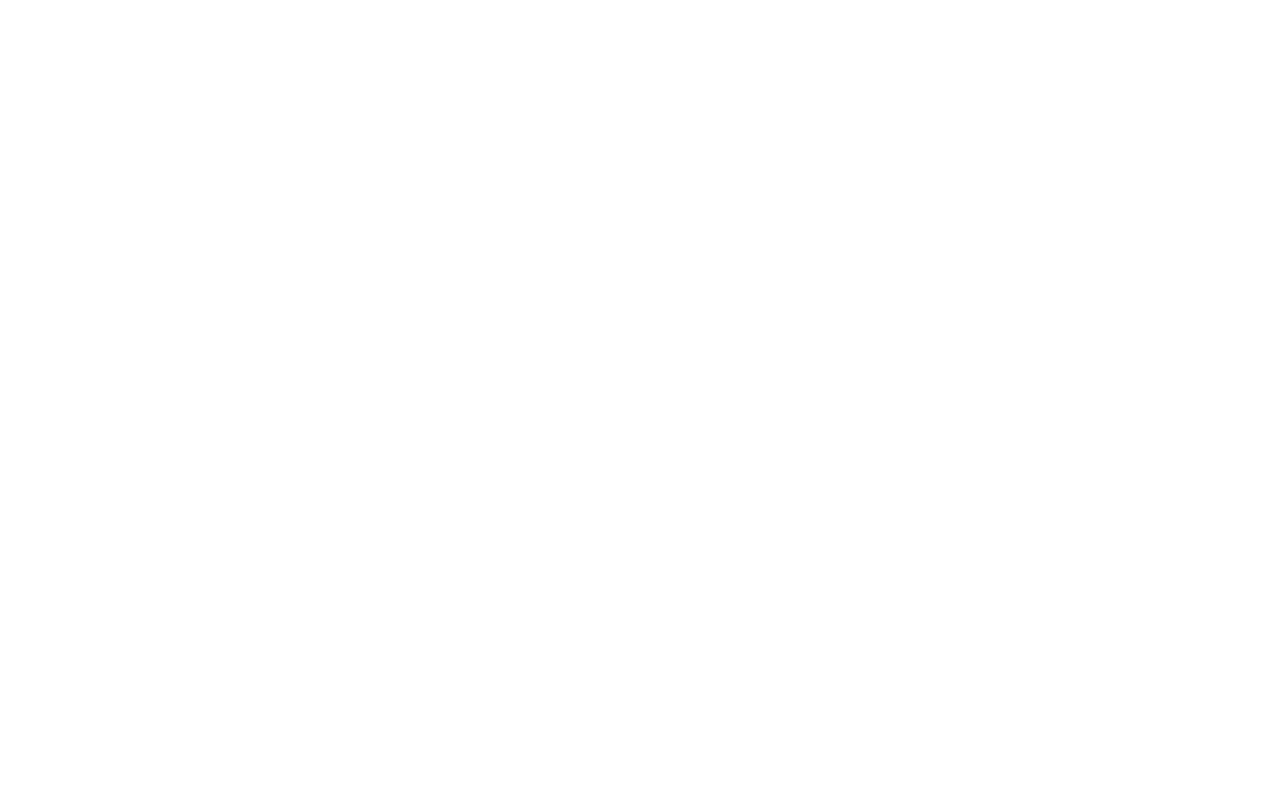
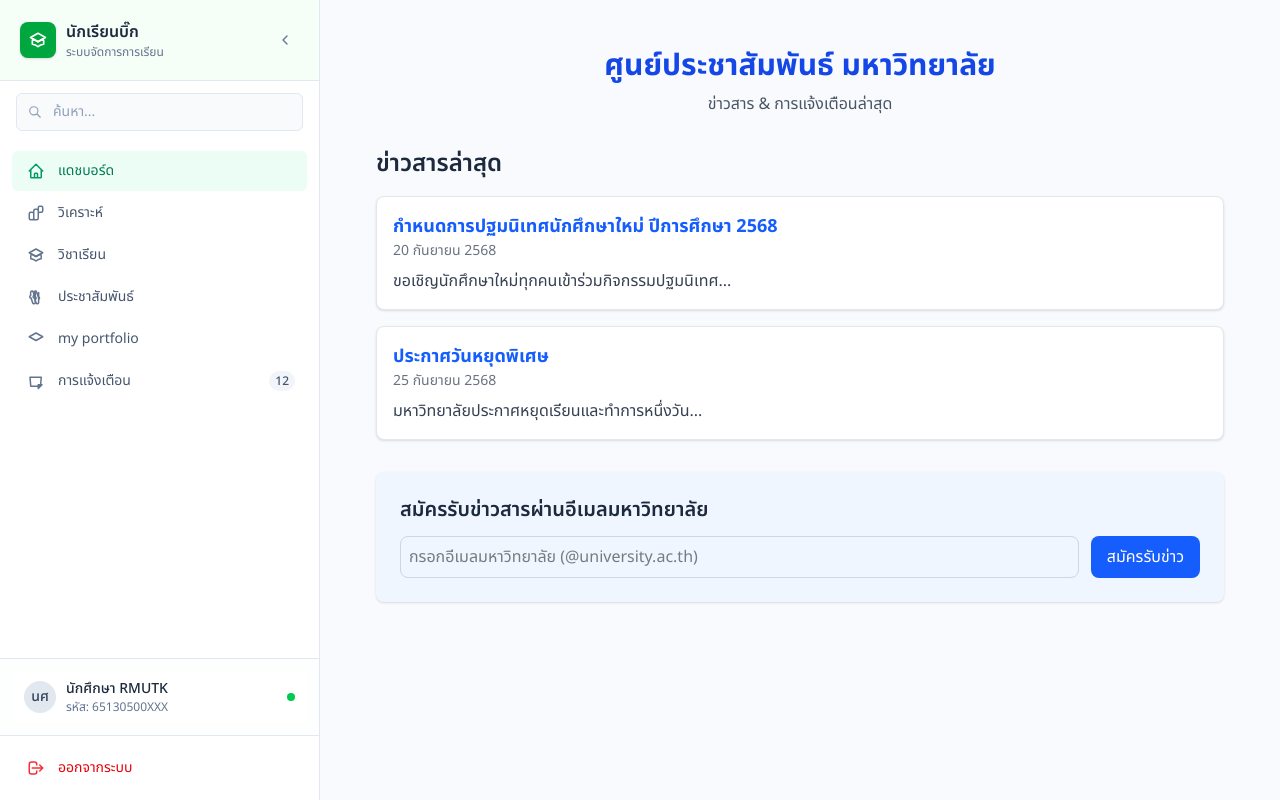
Before and after one commit to sodium6/END, a React (Vite) app in the folder client/: page /public-relations in a window 1280 px wide. Before the commit this address had no page. Built offline with nearby package versions, Linux system fonts and the light colour scheme.

Commit message:
ข่าวสาร

```diff
--- a/client/src/App.jsx
+++ b/client/src/App.jsx
@@ -5,6 +5,7 @@ import Profile from "./pages/user/user";
 import SignIn from "./pages/auth/Signin";
 import SignUp from "./pages/auth/SignUp";
 import StudentPortfolioDashboard from "./pages/dashboard/dashboard";
+import PublicRelations from "./pages/public_relations/public_relations";
 
 function App() {
   return (
@@ -15,6 +16,7 @@ function App() {
           <Route path="/import-data" element={<div />} />
           <Route path="/profile" element={<Profile />} />
           <Route path="/help" element={<div />} />
+          <Route path="/public-relations" element={<PublicRelations />} />
         </Route>
 
         <Route path="/sign-in" element={<SignIn />} />
--- a/client/src/components/layout/Sidebar.jsx
+++ b/client/src/components/layout/Sidebar.jsx
@@ -1,5 +1,6 @@
 // src/components/layout/Sidebar.jsx
 import React from "react";
+import { Link } from "react-router-dom";
 
 export default function Sidebar({
   isMobile,
@@ -143,6 +144,34 @@ export default function Sidebar({
               </li>
             ))}
 
+            <li>
+              <Link
+                to="/public-relations"
+                onClick={() => setActiveItem("public-relations")}
+                className={
+                  "w-full flex items-center space-x-2.5 px-3 py-2.5 rounded-md text-left transition-all duration-200 group " +
+                  (activeItem === "public-relations"
+                    ? "bg-emerald-50 text-emerald-700"
+                    : "text-slate-600 hover:bg-slate-50")
+                }
+                title={showText ? undefined : "ประชาสัมพันธ์"}
+              >
+                <div className="flex items-center justify-center min-w-[24px]">
+                  {/* Megaphone Icon */}
+                  <svg
+                    className={"h-4.5 w-4.5 " + (activeItem === "public-relations" ? "text-emerald-600" : "text-slate-500")}
+                    fill="none"
+                    stroke="currentColor"
+                    viewBox="0 0 24 24"
+                  >
+                    <path strokeLinecap="round" strokeLinejoin="round" strokeWidth="2" d="M11 5.882V19.24a1.76 1.76 0 01-3.417.592l-2.148-6.362a1.76 1.76 0 01-.592-3.417V5.882a1.76 1.76 0 013.417-.592l2.148 6.362a1.76 1.76 0 01.592 3.417z" />
+                    <path strokeLinecap="round" strokeLinejoin="round" strokeWidth="2" d="M15.5 5.882V19.24a1.76 1.76 0 01-3.417.592l-2.148-6.362a1.76 1.76 0 01-.592-3.417V5.882a1.76 1.76 0 013.417-.592l2.148 6.362a1.76 1.76 0 01.592 3.417z" />
+                  </svg>
+                </div>
+                {showText && <span className="text-sm">ประชาสัมพันธ์</span>}
+              </Link>
+            </li>
+
             {/* Static link: portfolio */}
             <li>
               <a
--- /dev/null
+++ b/client/src/pages/public_relations/public_relations.jsx
@@ -0,0 +1,94 @@
+import React, { useState } from "react";
+
+export default function PublicRelations() {
+  const [email, setEmail] = useState("");
+  const [submitted, setSubmitted] = useState(false);
+
+  // ตัวอย่างข่าว (จริงๆ ควร fetch จาก DB / API)
+  const newsList = [
+    {
+      id: 1,
+      title: "กำหนดการปฐมนิเทศนักศึกษาใหม่ ปีการศึกษา 2568",
+      date: "20 กันยายน 2568",
+      content: "ขอเชิญนักศึกษาใหม่ทุกคนเข้าร่วมกิจกรรมปฐมนิเทศ...",
+    },
+    {
+      id: 2,
+      title: "ประกาศวันหยุดพิเศษ",
+      date: "25 กันยายน 2568",
+      content: "มหาวิทยาลัยประกาศหยุดเรียนและทำการหนึ่งวัน...",
+    },
+  ];
+
+  const handleSubmit = (e) => {
+    e.preventDefault();
+    if (email.endsWith("@university.ac.th")) {
+      // TODO: ส่งไป backend หรือ Supabase
+      setSubmitted(true);
+    } else {
+      alert("กรุณาใช้อีเมลมหาวิทยาลัย (@university.ac.th)");
+    }
+  };
+
+  return (
+    <div className="max-w-4xl mx-auto p-6 space-y-8">
+      {/* ส่วนหัว */}
+      <header className="text-center">
+        <h1 className="text-3xl font-bold text-blue-700">
+          ศูนย์ประชาสัมพันธ์ มหาวิทยาลัย
+        </h1>
+        <p className="text-gray-600 mt-2">
+          ข่าวสาร & การแจ้งเตือนล่าสุด
+        </p>
+      </header>
+
+      {/* ข่าวสาร */}
+      <section>
+        <h2 className="text-2xl font-semibold mb-4 text-slate-800">
+          ข่าวสารล่าสุด
+        </h2>
+        <div className="space-y-4">
+          {newsList.map((news) => (
+            <div
+              key={news.id}
+              className="p-4 bg-white shadow rounded-lg border border-gray-200"
+            >
+              <h3 className="text-lg font-bold text-blue-600">{news.title}</h3>
+              <p className="text-sm text-gray-500">{news.date}</p>
+              <p className="mt-2 text-gray-700">{news.content}</p>
+            </div>
+          ))}
+        </div>
+      </section>
+
+      {/* สมัครรับข่าวสาร */}
+      <section className="bg-blue-50 p-6 rounded-lg shadow">
+        <h2 className="text-xl font-semibold text-slate-800 mb-3">
+          สมัครรับข่าวสารผ่านอีเมลมหาวิทยาลัย
+        </h2>
+        {!submitted ? (
+          <form onSubmit={handleSubmit} className="flex flex-col sm:flex-row gap-3">
+            <input
+              type="email"
+              placeholder="กรอกอีเมลมหาวิทยาลัย (@university.ac.th)"
+              value={email}
+              onChange={(e) => setEmail(e.target.value)}
+              className="flex-1 p-2 border border-gray-300 rounded-lg"
+              required
+            />
+            <button
+              type="submit"
+              className="px-4 py-2 bg-blue-600 text-white rounded-lg hover:bg-blue-700"
+            >
+              สมัครรับข่าว
+            </button>
+          </form>
+        ) : (
+          <p className="text-green-600 font-medium">
+            ✅ คุณได้สมัครรับข่าวสารเรียบร้อยแล้ว!
+          </p>
+        )}
+      </section>
+    </div>
+  );
+}
```
Also changed, not shown: client/src/pages/dashboard/dashboard.jsx (+5 -5 lines), client/src/components/dashboard/Activities.jsx (renamed from client/src/pages/dashboard/Activities.jsx), client/src/components/dashboard/Notifications.jsx (renamed from client/src/pages/dashboard/Notifications.jsx), client/src/components/dashboard/QuickActions.jsx (renamed from client/src/pages/dashboard/QuickActions.jsx), client/src/components/dashboard/StatsOverview.jsx (renamed from client/src/pages/dashboard/StatsOverview.jsx), client/src/components/dashboard/SubjectsProgress.jsx (renamed from client/src/pages/dashboard/SubjectsProgress.jsx).
